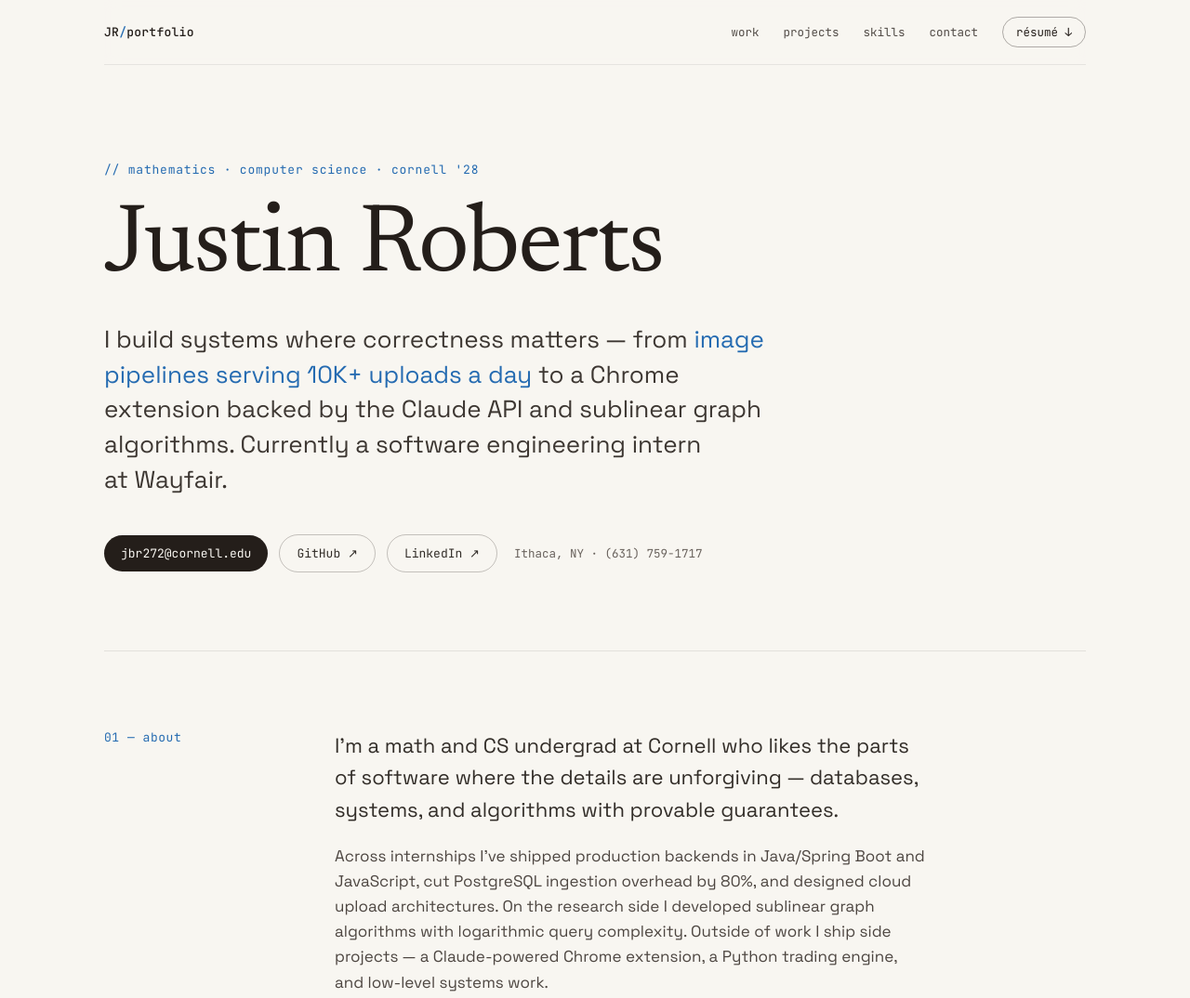
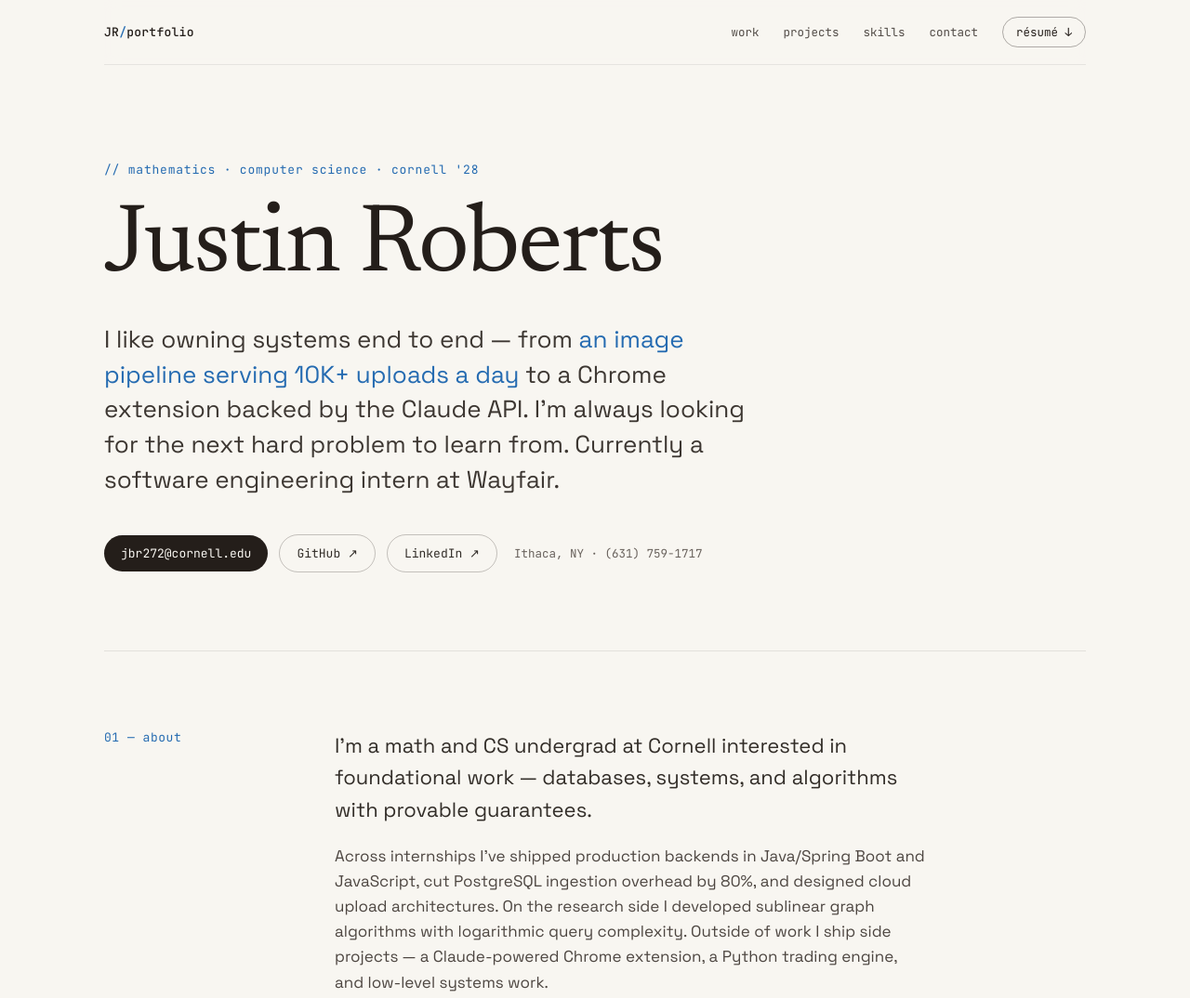
Before and after one commit to Justee21/Personal-Website, a plain HTML site: page index.html in a window 1280 px wide. Shown: the top 1074 px of the page at 93% size. Drawn offline with Linux system fonts and the light colour scheme.

Commit message:
Rework hero and about copy, link sublinear graph algorithms code
Hero now emphasizes ownership and learning instead of the correctness framing.
About intro reframed around foundational-work interest. Added a code link on
the Sublinear Graph Algorithms card pointing to the research repo.

```diff
--- a/index.html
+++ b/index.html
@@ -45,7 +45,7 @@
   <header id="top" style="padding: 96px 0 84px; border-bottom: 1px solid oklch(0.24 0.012 60 / 0.1);">
     <div data-reveal style="font-family: 'JetBrains Mono', monospace; font-size: 13px; color: oklch(0.52 0.13 252); letter-spacing: 0.06em; margin-bottom: 26px;">// mathematics · computer science · cornell '28</div>
     <h1 data-reveal style="font-family: 'Newsreader', serif; font-weight: 400; font-size: clamp(52px, 9vw, 104px); line-height: 0.98; letter-spacing: -0.02em; margin: 0 0 28px;">Justin Roberts</h1>
-    <p data-reveal style="font-size: clamp(19px, 2.4vw, 26px); line-height: 1.45; max-width: 720px; margin: 0 0 40px; color: oklch(0.34 0.012 60); text-wrap: pretty;">I build systems where correctness matters — from <span style="color: oklch(0.52 0.13 252);">image pipelines serving 10K+ uploads a day</span> to a Chrome extension backed by the Claude API and sublinear graph algorithms. Currently a software engineering intern at Wayfair.</p>
+    <p data-reveal style="font-size: clamp(19px, 2.4vw, 26px); line-height: 1.45; max-width: 720px; margin: 0 0 40px; color: oklch(0.34 0.012 60); text-wrap: pretty;">I like owning systems end to end — from <span style="color: oklch(0.52 0.13 252);">an image pipeline serving 10K+ uploads a day</span> to a Chrome extension backed by the Claude API. I'm always looking for the next hard problem to learn from. Currently a software engineering intern at Wayfair.</p>
     <div data-reveal style="display: flex; flex-wrap: wrap; gap: 12px; align-items: center;">
       <a class="btn-dark" href="mailto:jbr272@cornell.edu" style="font-family: 'JetBrains Mono', monospace; font-size: 13px; padding: 11px 18px; background: oklch(0.24 0.012 60); color: oklch(0.972 0.006 85); border-radius: 999px; transition: background 0.2s ease;">jbr272@cornell.edu</a>
       <a class="btn-outline" href="https://github.com/Justee21" target="_blank" style="font-family: 'JetBrains Mono', monospace; font-size: 13px; padding: 11px 18px; border: 1px solid oklch(0.24 0.012 60 / 0.25); border-radius: 999px; color: oklch(0.3 0.012 60); transition: border-color 0.2s ease;">GitHub ↗</a>
@@ -57,7 +57,7 @@
   <section style="display: grid; grid-template-columns: 200px 1fr; gap: 48px; padding: 84px 0; border-bottom: 1px solid oklch(0.24 0.012 60 / 0.1);">
     <div data-reveal style="font-family: 'JetBrains Mono', monospace; font-size: 13px; color: oklch(0.52 0.13 252); letter-spacing: 0.04em;">01 — about</div>
     <div data-reveal>
-      <p style="font-size: clamp(18px, 2vw, 22px); line-height: 1.55; margin: 0 0 20px; max-width: 640px; text-wrap: pretty; color: oklch(0.3 0.012 60);">I'm a math and CS undergrad at Cornell who likes the parts of software where the details are unforgiving — databases, systems, and algorithms with provable guarantees.</p>
+      <p style="font-size: clamp(18px, 2vw, 22px); line-height: 1.55; margin: 0 0 20px; max-width: 640px; text-wrap: pretty; color: oklch(0.3 0.012 60);">I'm a math and CS undergrad at Cornell interested in foundational work — databases, systems, and algorithms with provable guarantees.</p>
       <p style="font-size: 17px; line-height: 1.6; margin: 0; max-width: 640px; text-wrap: pretty; color: oklch(0.4 0.012 60);">Across internships I've shipped production backends in Java/Spring Boot and JavaScript, cut PostgreSQL ingestion overhead by 80%, and designed cloud upload architectures. On the research side I developed sublinear graph algorithms with logarithmic query complexity. Outside of work I ship side projects — a Claude-powered Chrome extension, a Python trading engine, and low-level systems work.</p>
     </div>
   </section>
@@ -146,7 +146,10 @@
       </article>
 
       <article data-reveal class="project-card" style="background: oklch(0.985 0.004 85); border: 1px solid oklch(0.24 0.012 60 / 0.12); border-radius: 18px; padding: 34px; display: flex; flex-direction: column; gap: 14px; transition: border-color 0.2s ease;">
-        <div style="font-family: 'JetBrains Mono', monospace; font-size: 12px; color: oklch(0.5 0.012 60);">Python · Graph Theory · Research</div>
+        <div style="display: flex; align-items: baseline; justify-content: space-between; gap: 8px;">
+          <div style="font-family: 'JetBrains Mono', monospace; font-size: 12px; color: oklch(0.5 0.012 60);">Python · Graph Theory · Research</div>
+          <a href="https://github.com/Justee21/research" target="_blank" style="font-family: 'JetBrains Mono', monospace; font-size: 12px; color: oklch(0.52 0.13 252); flex-shrink: 0;">code ↗</a>
+        </div>
         <h3 style="font-family: 'Newsreader', serif; font-weight: 500; font-size: 27px; margin: 0;">Sublinear Graph Algorithms</h3>
         <p style="font-size: 15.5px; line-height: 1.55; margin: 0; color: oklch(0.4 0.012 60); text-wrap: pretty;">Isolated-vertex detection using global queries, achieving logarithmic query complexity — a 75% reduction over prior approaches — validated on 1,000+ synthetic graphs with 25% faster runtime.</p>
         <div style="font-family: 'JetBrains Mono', monospace; font-size: 12px; color: oklch(0.5 0.012 60); margin-top: auto;">Stony Brook University</div>
```
